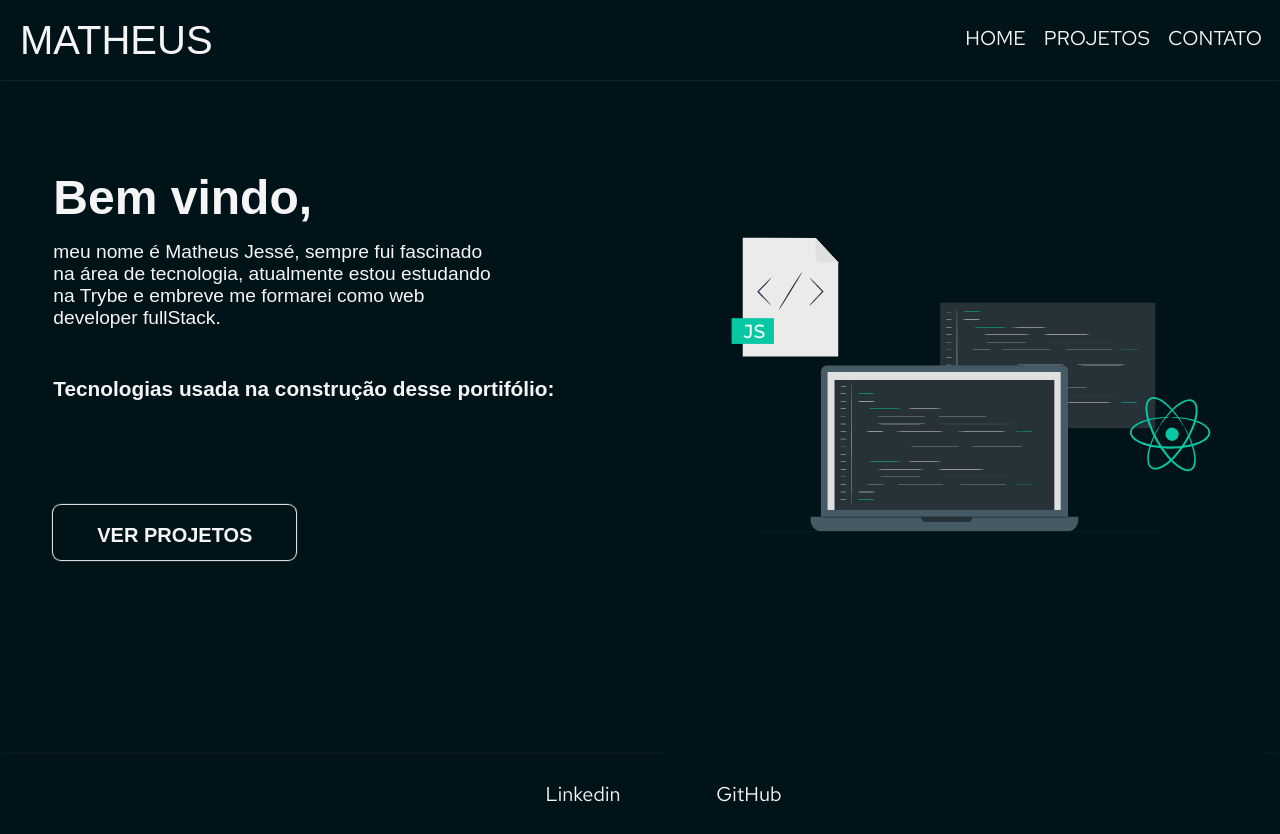
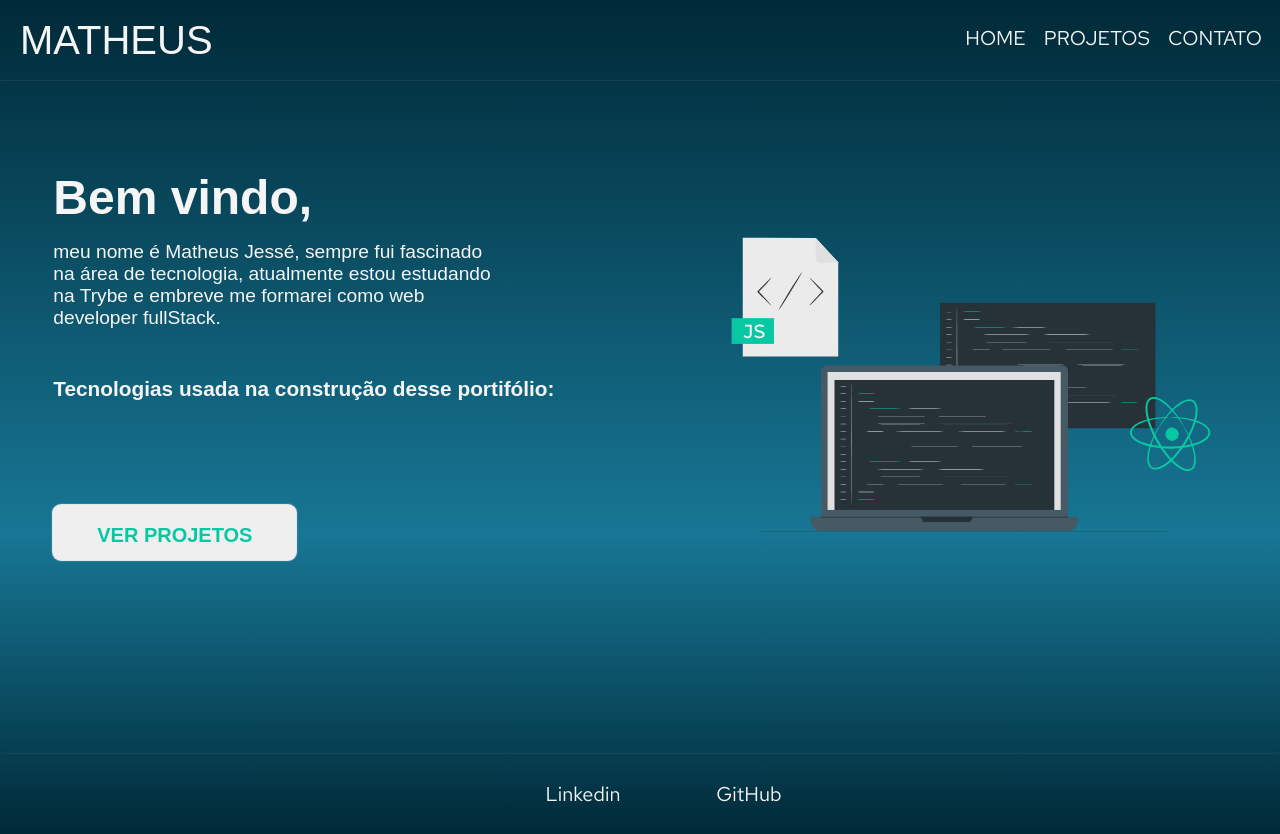
Before and after one commit to matheusjesse/portifolio-matheus-jesse, a React (Create React App) app: page / in a window 1280 px wide. Built offline with nearby package versions, Linux system fonts and the light colour scheme; some icons are missing; a web font is replaced by a local one.

Commit message:
alteração no background color do body e a cor da fonte do botão

```diff
--- a/src/componentes/Header/style.js
+++ b/src/componentes/Header/style.js
@@ -11,7 +11,6 @@ const HeaderContainer = styled.header`
     top: 0;
     left: 0;
     right: 0;
-    background-color: #001319;
     box-shadow: 0px 0px 2px -1px white;
   }
 
--- a/src/styles/HomeContainer.js
+++ b/src/styles/HomeContainer.js
@@ -88,7 +88,7 @@ button {
   border-radius: 8px;
   border: none;
   font-size: 20px;
-  color: #F5F5F5;
+  color: #08C8A4;
   font-weight: bold;
   box-shadow: 0px 0px 1px 1px #F5F5F5;
   font-family: 'Biryani', sans-serif;
--- a/src/styles/global.js
+++ b/src/styles/global.js
@@ -8,11 +8,14 @@ const GlobalStyle = createGlobalStyle`
     padding: 0;
     color: #F5F5F5;
     font-family: 'Red Hat Text', sans-serif;
-    background-color:#001319;
+
   }
 
   body {
-    background-color: #001319;
+    background: #002937;
+    background: -moz-linear-gradient(top, #002937 0%, #177795 64%, #002937 100%);
+    background: -webkit-linear-gradient(top, #002937 0%, #177795 64%, #002937 100%);
+    background: linear-gradient(to bottom, #002937 0%, #177795 64%, #002937 100%);
   }
 
 `;
```
